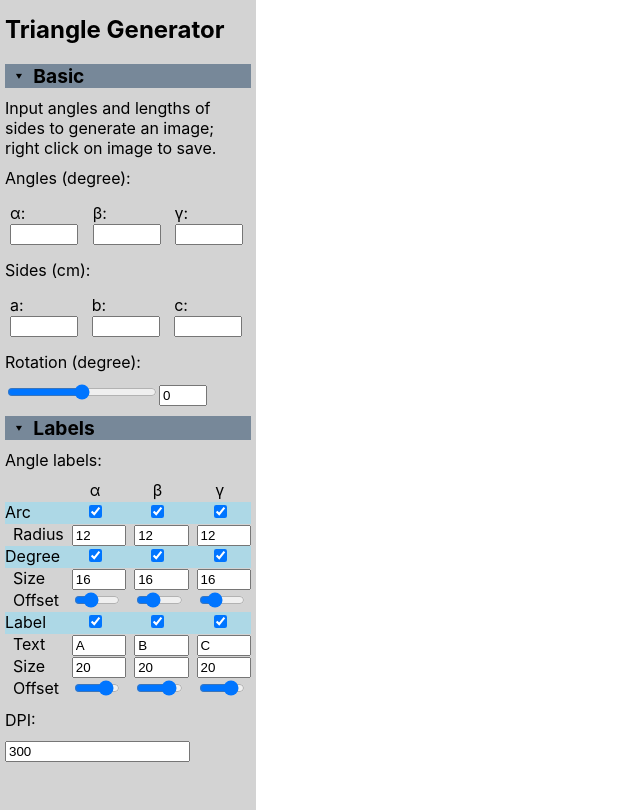
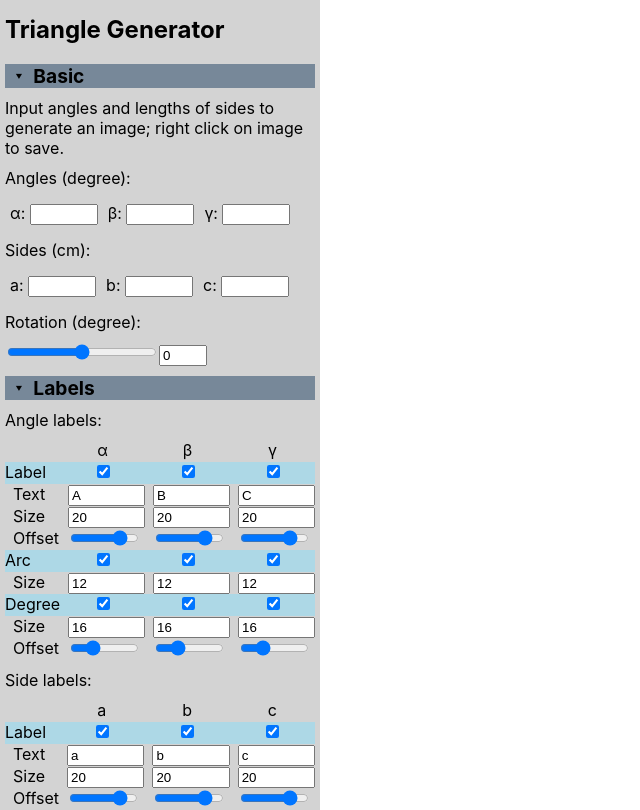
Before and after one commit to henry-szeto-man-chun/triangle-generator, a React (Create React App) app: page / in a window 1280 px wide. Both pictures are taken after a click on the element "Labels". Shown: the whole page, without its empty margins (0-640 px from the left). Built offline with nearby package versions, Linux system fonts and the light colour scheme.

Commit message:
Added side labels settings

```diff
--- a/src/App.css
+++ b/src/App.css
@@ -1,6 +1,6 @@
 .App {
   display: grid;
-  grid-template-columns: 1fr 4fr;
+  grid-template-columns: 1fr 3fr;
   width: 100%;
 }
 
@@ -65,8 +65,15 @@ p {
 
 .label-grid {
   display: grid;
+  grid-auto-flow: column;
+}
+
+.label-grid.angle {
   grid-template-rows: repeat(10, 1fr);
-  grid-auto-flow: column;
+}
+
+.label-grid.side {
+  grid-template-rows: repeat(5, 1fr);
 }
 
 .label-grid > div {
--- a/src/App.tsx
+++ b/src/App.tsx
@@ -5,7 +5,7 @@ import './App.css';
 import { TriangleFactory, TriangleDataError } from './domain/TriangleFactory';
 import { AnglesInputGroup, SidesInputGroup } from './components/TriangleDataInput';
 import RotationInput from './components/RotationInput';
-import AngleLabelsInputGroup from './components/TriangleLabelInput';
+import {AngleLabelsInputGroup, SideLabelsInputGroup} from './components/TriangleLabelInput';
 import triangleLabelData from './domain/TriangleLabelData';
 
 function App() {
@@ -127,6 +127,8 @@ function App() {
           <div className={tabsOpen[1] ? "" : "hidden"}>
             <p>Angle labels:</p>
             <AngleLabelsInputGroup labelData={labelData} setLabelData={setLabelData}></AngleLabelsInputGroup>
+            <p>Side labels:</p>
+            <SideLabelsInputGroup labelData={labelData} setLabelData={setLabelData}></SideLabelsInputGroup>
           </div>
         </section>
         <section>
--- a/src/CanvasDrawer.tsx
+++ b/src/CanvasDrawer.tsx
@@ -1,6 +1,6 @@
 import Triangle from './domain/Triangle';
 import TrianglePoints from './domain/TrianglePoints';
-import { AngleArcs, AngleDegrees, AngleLabels, SideLabels } from './domain/TriangleLabels';
+import { TriangleLabels, AngleArcs, AngleDegrees, AngleLabels, SideLabels } from './domain/TriangleLabels';
 
 class CanvasDrawer {
     private canvas: HTMLCanvasElement
@@ -12,14 +12,17 @@ class CanvasDrawer {
     }
 
     drawTriangle(triangle: Triangle, rotation: number, dpi: number, labelData: any) {
-        let points = triangle.convertToPoints(this.dpiToLengthFactor(dpi))
+        const points = triangle.convertToPoints(this.dpiToLengthFactor(dpi))
             .rotate(rotation)
             .shift()
         this.drawPoints(points)
-        new AngleArcs(labelData).draw(points, this.ctx)
-        new AngleDegrees(triangle.angles, labelData).draw(points, this.ctx)
-        new AngleLabels(labelData).draw(points, this.ctx)
-        new SideLabels(['a', 'b', 'c'], 20).draw(points, this.ctx)
+        const labels: TriangleLabels[] = [
+            new AngleArcs(labelData),
+            new AngleDegrees(triangle.angles, labelData),
+            new AngleLabels(labelData),
+            new SideLabels(labelData)
+        ]
+        labels.forEach((label) => label.draw(points, this.ctx));
     }
 
     dpiToLengthFactor(dpi: number) {
--- a/src/components/TriangleLabelInput.tsx
+++ b/src/components/TriangleLabelInput.tsx
@@ -5,27 +5,48 @@ function AngleLabelsInputGroup({ labelData, setLabelData }: { labelData: any, se
     const inputs = angleNames.map((name, index) =>
         <>
             <div>{name}</div>
+            <AngleTextInput labelData={labelData} setLabelData={setLabelData} index={index} />
             <AngleArcInput labelData={labelData} setLabelData={setLabelData} index={index} />
             <AngleDegreeInput labelData={labelData} setLabelData={setLabelData} index={index} />
-            <AngleTextInput labelData={labelData} setLabelData={setLabelData} index={index} />
         </>
     );
 
     return (
-        <div className="label-grid">
+        <div className="label-grid angle">
             <span></span>
+            <span className="grid-main">Label</span>
+            <span className="grid-sub">Text</span>
+            <span className="grid-sub">Size</span>
+            <span className="grid-sub">Offset</span>
             <span className="grid-main">Arc</span>
-            <span className="grid-sub">Radius</span>
+            <span className="grid-sub">Size</span>
             <span className="grid-main">Degree</span>
             <span className="grid-sub">Size</span>
             <span className="grid-sub">Offset</span>
+            {inputs}
+        </div>
+    )
+}
+
+function SideLabelsInputGroup({ labelData, setLabelData }: { labelData: any, setLabelData: React.Dispatch<React.SetStateAction<any>> }) {
+    const sideNames = ['a', 'b', 'c']
+    const inputs = sideNames.map((name, index) =>
+        <>
+            <div>{name}</div>
+            <SideTextInput labelData={labelData} setLabelData={setLabelData} index={index} />
+        </>
+    );
+
+    return (
+        <div className="label-grid side">
+            <span></span>
             <span className="grid-main">Label</span>
             <span className="grid-sub">Text</span>
             <span className="grid-sub">Size</span>
             <span className="grid-sub">Offset</span>
             {inputs}
         </div>
-    )
+    );
 }
 
 function InputWrapper({ isChecked, onCheck, children }: { isChecked: boolean, onCheck: Function, children: ReactNode }) {
@@ -45,7 +66,6 @@ function InputWrapper({ isChecked, onCheck, children }: { isChecked: boolean, on
 }
 
 function AngleArcInput({ labelData, setLabelData, index }: { labelData: any, setLabelData: React.Dispatch<React.SetStateAction<any>>, index: number }) {
-    const id = useId()
 
     function handleCheck(checked: boolean) {
         setLabelData({
@@ -72,7 +92,6 @@ function AngleArcInput({ labelData, setLabelData, index }: { labelData: any, set
             isChecked={(labelData.angleArc as boolean[])[index]}
             onCheck={handleCheck}>
             <div><input
-                    id={id}
                 className="grid-input"
                 type="number"
                 value={(labelData.angleArcRadius as number[])[index].toString()}
@@ -83,8 +102,6 @@ function AngleArcInput({ labelData, setLabelData, index }: { labelData: any, set
 }
 
 function AngleDegreeInput({ labelData, setLabelData, index }: { labelData: any, setLabelData: React.Dispatch<React.SetStateAction<any>>, index: number }) {
-    const id1 = useId()
-    const id2 = useId()
 
     function handleCheck(checked: boolean) {
         setLabelData({
@@ -121,7 +138,6 @@ function AngleDegreeInput({ labelData, setLabelData, index }: { labelData: any,
             isChecked={(labelData.angleDegree as boolean[])[index]}
             onCheck={handleCheck}>
             <div><input
-                id={id1}
                 className="grid-input"
                 type="number"
                 min={1}
@@ -129,7 +145,6 @@ function AngleDegreeInput({ labelData, setLabelData, index }: { labelData: any,
                 onChange={(e: React.ChangeEvent<HTMLInputElement>) => handleSizeChange(e.currentTarget.value)}
             /></div>
             <div><input
-                id={id2}
                 type="range"
                 className="grid-input"
                 min={-2.5}
@@ -143,9 +158,6 @@ function AngleDegreeInput({ labelData, setLabelData, index }: { labelData: any,
 }
 
 function AngleTextInput({ labelData, setLabelData, index }: { labelData: any, setLabelData: React.Dispatch<React.SetStateAction<any>>, index: number }) {
-    const id1 = useId()
-    const id2 = useId()
-    const id3 = useId()
 
     function handleCheck(checked: boolean) {
         setLabelData({
@@ -192,14 +204,12 @@ function AngleTextInput({ labelData, setLabelData, index }: { labelData: any, se
             isChecked={(labelData.angleLabel as boolean[])[index]}
             onCheck={handleCheck}>
             <div><input
-                id={id1}
                 className="grid-input"
                 type="text"
                 value={(labelData.angleLabelText as string[])[index]}
                 onChange={(e: React.ChangeEvent<HTMLInputElement>) => handleTextChange(e.currentTarget.value)}
             /></div>
             <div><input
-                id={id2}
                 className="grid-input"
                 type="number"
                 min={1}
@@ -207,7 +217,6 @@ function AngleTextInput({ labelData, setLabelData, index }: { labelData: any, se
                 onChange={(e: React.ChangeEvent<HTMLInputElement>) => handleSizeChange(e.currentTarget.value)}
             /></div>
             <div><input
-                id={id3}
                 type="range"
                 className="grid-input"
                 min={-2.5}
@@ -217,7 +226,82 @@ function AngleTextInput({ labelData, setLabelData, index }: { labelData: any, se
                 onChange={(e: React.ChangeEvent<HTMLInputElement>) => handleOffsetChange(e.currentTarget.value)}
             /></div>
         </InputWrapper>
-    )
+    );
 }
 
-export default AngleLabelsInputGroup
+function SideTextInput({ labelData, setLabelData, index }: { labelData: any, setLabelData: React.Dispatch<React.SetStateAction<any>>, index: number }) {
+
+    function handleCheck(checked: boolean) {
+        setLabelData({
+            ...labelData,
+            sideLabel: (labelData.sideLabel as boolean[]).map((prevValue, i) => {
+                if (i === index) return checked;
+                else return prevValue;
+            })
+        });
+    }
+
+    function handleTextChange(text: string) {
+        setLabelData({
+            ...labelData,
+            sideLabelText: (labelData.sideLabelText as number[]).map((prevValue, i) => {
+                if (i === index) return text;
+                else return prevValue;
+            })
+        });
+    }
+
+    function handleSizeChange(size: string) {
+        setLabelData({
+            ...labelData,
+            sideLabelSize: (labelData.sideLabelSize as number[]).map((prevValue, i) => {
+                if (i === index) return parseFloat(size);
+                else return prevValue;
+            })
+        });
+    }
+
+    function handleOffsetChange(offset: string) {
+        setLabelData({
+            ...labelData,
+            sideLabelOffset: (labelData.sideLabelOffset as number[]).map((prevValue, i) => {
+                if (i === index) return parseFloat(offset);
+                else return prevValue;
+            })
+        });
+    }
+
+    return (
+        <InputWrapper
+            isChecked={(labelData.sideLabel as boolean[])[index]}
+            onCheck={handleCheck}>
+            <div><input
+                className="grid-input"
+                type="text"
+                value={(labelData.sideLabelText as string[])[index]}
+                onChange={(e: React.ChangeEvent<HTMLInputElement>) => handleTextChange(e.currentTarget.value)}
+            /></div>
+            <div><input
+                className="grid-input"
+                type="number"
+                min={1}
+                value={(labelData.sideLabelSize as number[])[index].toString()}
+                onChange={(e: React.ChangeEvent<HTMLInputElement>) => handleSizeChange(e.currentTarget.value)}
+            /></div>
+            <div><input
+                type="range"
+                className="grid-input"
+                min={-2.5}
+                max={2.0}
+                step={0.05}
+                value={(labelData.sideLabelOffset as number[])[index]}
+                onChange={(e: React.ChangeEvent<HTMLInputElement>) => handleOffsetChange(e.currentTarget.value)}
+            /></div>
+        </InputWrapper>
+    );
+}
+
+export {
+    AngleLabelsInputGroup,
+    SideLabelsInputGroup
+}
--- a/src/domain/TriangleLabelData.tsx
+++ b/src/domain/TriangleLabelData.tsx
@@ -7,7 +7,11 @@ const triangleLabelData = {
     angleLabel: [true, true, true],
     angleLabelText: ["A", "B", "C"],
     angleLabelSize: [20, 20, 20],
-    angleLabelOffset: [1.1, 1.1, 1.1]
+    angleLabelOffset: [1.1, 1.1, 1.1],
+    sideLabel: [true, true, true],
+    sideLabelText: ["a", "b", "c"],
+    sideLabelSize: [20, 20, 20],
+    sideLabelOffset: [1.1, 1.1, 1.1]
 }
 
 export default triangleLabelData
--- a/src/domain/TrianglePoints.tsx
+++ b/src/domain/TrianglePoints.tsx
@@ -70,15 +70,12 @@ class TrianglePoints {
         else return result;
     }
 
-    getBisectorPoints() {
-        const result = [0, 1, 2].map(index => {
-            let indices = [0, 1, 2].filter(x => x !== index)
-            return [
-                (this.points[indices[0]][0] + this.points[indices[1]][0]) / 2,
-                (this.points[indices[0]][1] + this.points[indices[1]][1]) / 2
-            ]
-        })
-        return result
+    getOppositeLine(index: number) {
+        let indices = [0, 1, 2]
+        while (indices[0] !== index) {
+            indices.push(indices.shift() as number)
+        }
+        return [this.points[indices[1]], this.points[indices[2]]]
     }
 
     getMinXY() {
```
Also changed, not shown: src/domain/TriangleLabels.tsx (+35 -30 lines). Lines whose indentation alone changed are shown as unchanged.
